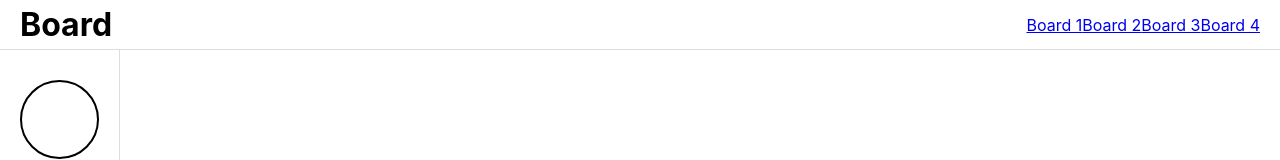
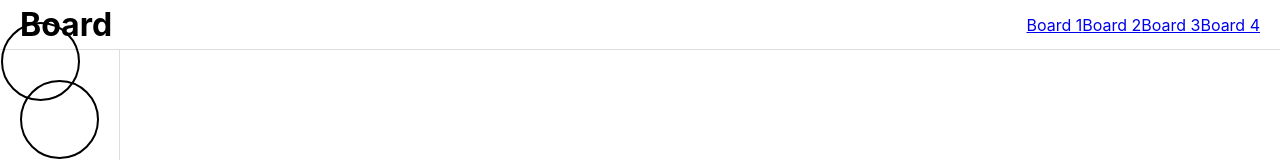
Before and after one commit to a-viking/figures-drag-drop, a React (Create React App) app: page /board/1 in a window 1280 px wide. Shown: the top 160 px of the page. Built offline with nearby package versions, Linux system fonts and the light colour scheme.

Commit message:
Added reducers, actions and drag&drop events

```diff
--- a/src/App.js
+++ b/src/App.js
@@ -1,11 +1,18 @@
 import React, { Component } from 'react';
 import './App.css';
 import Router from './router';
+import {createStore} from 'redux';
+import RootReducer from './reducers';
+import {Provider} from 'react-redux';
+
+const store = createStore(RootReducer);
 
 class App extends Component {
   render() {
     return (
-      <Router />
+      <Provider store={store}>
+        <Router />
+      </Provider>
     );
   }
 }
--- /dev/null
+++ b/src/actions/index.js
@@ -0,0 +1,9 @@
+export const FIGURE_DROP_ADD = 'FIGURE_DROP_ADD';
+
+export function addFigure(figureType, coordinates) {
+    return {
+        type: FIGURE_DROP_ADD,
+        figureType,
+        coordinates
+    };
+}
--- /dev/null
+++ b/src/components/Figure.js
@@ -0,0 +1,17 @@
+import React from 'react';
+
+const Figure = ({type, onDragStart, onDragEnd, x, y}) => {
+    const cls = type === 'rect' ? '' : type;
+    const position = {top: y + 'px', left: x + 'px', position: 'absolute'};
+    return (
+        <div
+            className={`figure-example ${cls}`}
+            draggable="false"
+            onDragStart={onDragStart}
+            onDragEnd={onDragEnd}
+            style={position}
+        ></div>
+    );
+}
+
+export default Figure;
--- a/src/components/Header.js
+++ b/src/components/Header.js
@@ -7,7 +7,7 @@ const Header = (props) => {
     return (
         <>
             <header className="clearfix">
-                <h1 className="left">{'Board'}</h1>
+                <h1 className="left" id="board-name">{'Board'}</h1>
                 <div className="board-navigation right">
                     <Link to="/board/1">Board 1</Link>
                     <Link to="/board/2">Board 2</Link>
--- a/src/components/Layout.js
+++ b/src/components/Layout.js
@@ -1,17 +1,22 @@
 import React from 'react';
+import Figure from './Figure';
 
-const Layout = ({match}) => {
-    console.log(match.params.boardId);
+const Layout = (props) => {
     function handleDragover(e) {
         e.preventDefault();
     }
 
     function handleDrop(e) {
+        const figureType = e.dataTransfer.getData('text');
+        props.handleAddFigure(figureType, {x: e.clientX, y: e.clientY});
+        e.dataTransfer.clearData();
     }
+
+    const figures = props.layout.map((figure) => <Figure key={'fig_' + figure.id} {...figure}/>);
 
     return (
         <div className="layout" onDrop={handleDrop} onDragOver={handleDragover}>
-
+            {figures}
         </div>
     );
 }
--- a/src/components/LeftPanel.js
+++ b/src/components/LeftPanel.js
@@ -8,18 +8,23 @@ const LeftPanel = (props) => {
         layout.classList.toggle('active');
     }
 
+    function handleDragStart(e, figureType) {
+        handleDrag();
+        e.dataTransfer.setData('text/plain', figureType);
+    }
+
     return (
         <div className="left-panel">
             <div
                 className="figure-example circle"
                 draggable="true"
-                onDragStart={handleDrag}
+                onDragStart={(e) => handleDragStart(e, 'circle')}
                 onDragEnd={handleDrag}
             ></div>
             <div
                 className="figure-example"
                 draggable="true"
-                onDragStart={handleDrag}
+                onDragStart={(e) => handleDragStart(e, 'rect')}
                 onDragEnd={handleDrag}
             ></div>
         </div>
--- /dev/null
+++ b/src/containers/layout.js
@@ -0,0 +1,20 @@
+import {connect} from 'react-redux';
+import LayoutComponent from '../components/Layout';
+import {addFigure} from '../actions';
+
+const mapStateToProps = (state) => {
+    return {
+        layout: state.layout
+    };
+}
+
+const mapDispatchToProps = (dispatch) => {
+    return {
+        handleAddFigure: (figureType, coordinates) => dispatch(addFigure(figureType, coordinates))
+    };
+}
+
+export default connect(
+    mapStateToProps,
+    mapDispatchToProps
+)(LayoutComponent);
--- /dev/null
+++ b/src/reducers/index.js
@@ -0,0 +1,6 @@
+import {combineReducers} from 'redux';
+import layout from './layout';
+
+export default combineReducers({
+    layout
+});
--- /dev/null
+++ b/src/reducers/layout.js
@@ -0,0 +1,30 @@
+const initialState = [
+    {
+        type: 'circle',
+        x: 1,
+        y: 2,
+        id: 1
+    }
+];
+
+const layout = (state = initialState, action) => {
+    switch(action.type) {
+        case 'FIGURE_DROP_ADD':
+            console.log(action.figureType);
+            console.log(action.coordinates);
+            return [
+                ...state,
+                {
+                    type: action.figureType,
+                    x: action.coordinates.x,
+                    y: action.coordinates.y,
+                    id: state.length + 1
+                }
+            ];
+
+        default:
+            return state;
+    }
+}
+
+export default layout;
--- a/src/router/index.js
+++ b/src/router/index.js
@@ -1,6 +1,6 @@
 import React from 'react';
 import {BrowserRouter as Router, Route, Redirect} from 'react-router-dom';
-import Layout from '../components/Layout';
+import Layout from '../containers/layout';
 import Header from '../components/Header';
 import LeftPanel from '../components/LeftPanel';
 
```
